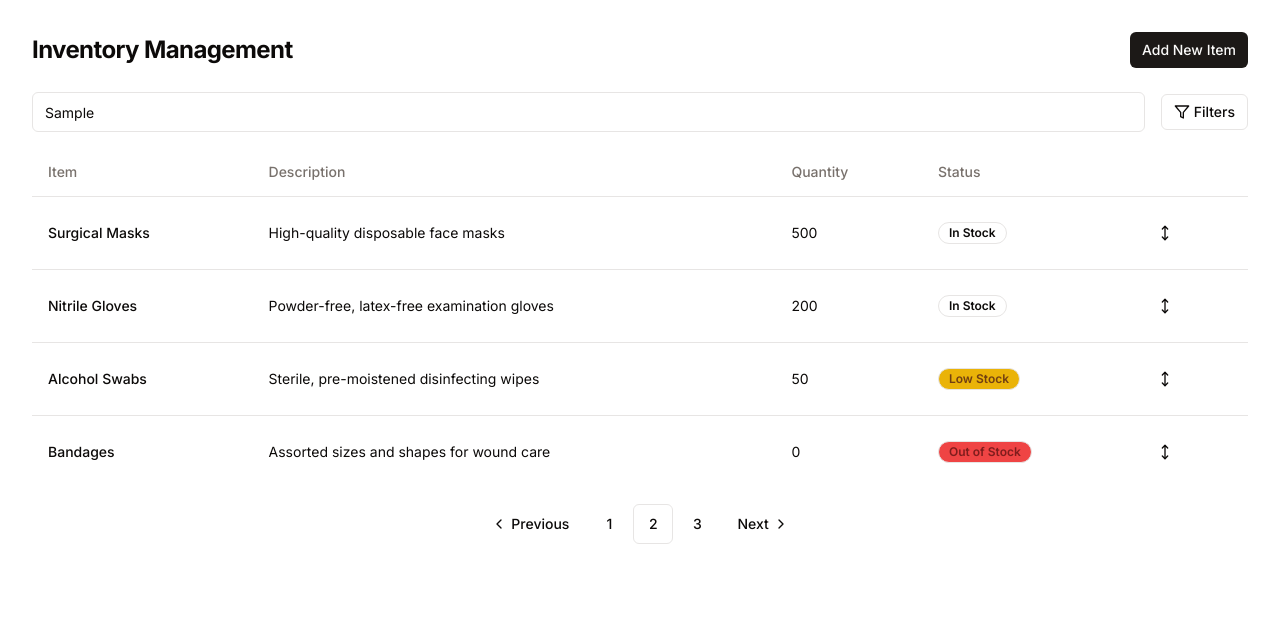
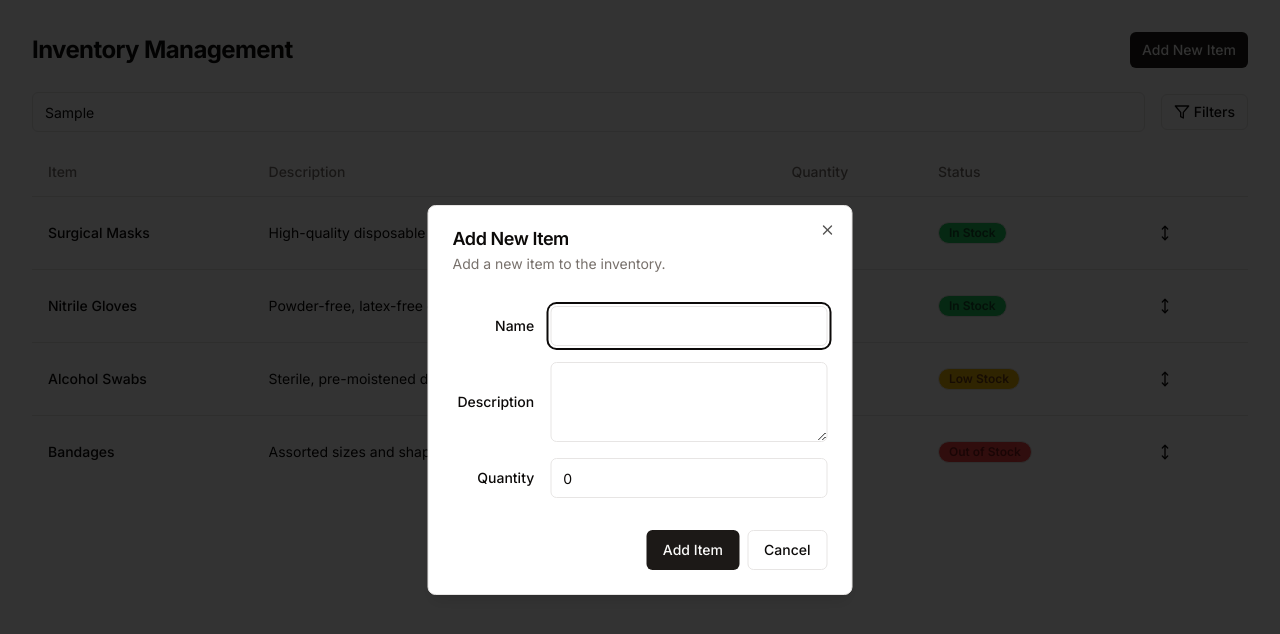
Before and after one commit to sahabji0P/sehatsarv, a Next.js app: page /Inventory in a window 1280 px wide. Both pictures are taken after typing "Sample" into the empty fields and a click on the button "Add New Item". Shown: the top 634 px of the page. Built offline with nearby package versions, Linux system fonts and the light colour scheme.

Commit message:
Adding functionalities in Inventory Page

```diff
--- a/app/Inventory/page.tsx
+++ b/app/Inventory/page.tsx
@@ -1,17 +1,127 @@
 
+"use client"
+
+import { useState } from "react"
 import { Button } from "@/components/ui/button"
 import { Input } from "@/components/ui/input"
 import { DropdownMenu, DropdownMenuTrigger, DropdownMenuContent, DropdownMenuLabel, DropdownMenuSeparator, DropdownMenuCheckboxItem, DropdownMenuItem } from "@/components/ui/dropdown-menu"
 import { Table, TableHeader, TableRow, TableHead, TableBody, TableCell } from "@/components/ui/table"
 import { Badge } from "@/components/ui/badge"
 import { Pagination, PaginationContent, PaginationItem, PaginationPrevious, PaginationLink, PaginationNext } from "@/components/ui/pagination"
+import { Dialog, DialogContent, DialogHeader, DialogTitle, DialogDescription, DialogFooter, DialogClose } from "@/components/ui/dialog"
+import { Label } from "@/components/ui/label"
+import { Textarea } from "@/components/ui/textarea"
+
+
+const generateId = () => {
+  return Math.random().toString(36).substr(2, 9)
+}
 
 export default function Component() {
+  const [showModal, setShowModal] = useState(false)
+  const [items, setItems] = useState([
+    {
+      id: generateId(),
+      name: "Surgical Masks",
+      description: "High-quality disposable face masks",
+      quantity: 500,
+      status: "In Stock",
+    },
+    {
+      id: generateId(),
+      name: "Nitrile Gloves",
+      description: "Powder-free, latex-free examination gloves",
+      quantity: 200,
+      status: "In Stock",
+    },
+    {
+      id: generateId(),
+      name: "Alcohol Swabs",
+      description: "Sterile, pre-moistened disinfecting wipes",
+      quantity: 50,
+      status: "Low Stock",
+    },
+    {
+      id: generateId(),
+      name: "Bandages",
+      description: "Assorted sizes and shapes for wound care",
+      quantity: 0,
+      status: "Out of Stock",
+    },
+  ])
+  const [newItem, setNewItem] = useState({
+    id: "",
+    name: "",
+    description: "",
+    quantity: 0,
+  })
+
+  const [searchTerm, setSearchTerm] = useState("")
+
+
+  const handleAddItem = () => {
+    if (newItem.id) {
+      // Update the existing item
+      setItems(
+        items.map(item =>
+          item.id === newItem.id
+            ? {
+                ...item,
+                name: newItem.name,
+                description: newItem.description,
+                quantity: newItem.quantity,
+                status: newItem.quantity > 0 ? "In Stock" : "Out of Stock",
+              }
+            : item
+        )
+      );
+    } else {
+      // Add a new item
+      const id = generateId(); // Generate a new random id
+      setItems([
+        ...items,
+        {
+          id: id,
+          name: newItem.name,
+          description: newItem.description,
+          quantity: newItem.quantity,
+          status: newItem.quantity > 0 ? "In Stock" : "Out of Stock",
+        },
+      ]);
+    }
+
+
+    setNewItem({ id: "", name: "", description: "", quantity: 0 });
+    setShowModal(false);
+  };
+
+
+  const handleEditItem = (id: string) => {
+    const itemToEdit = items.find(item => item.id === id);
+    if (itemToEdit) {
+      setNewItem({
+        id: itemToEdit.id, // Keep the existing id
+        name: itemToEdit.name,
+        description: itemToEdit.description,
+        quantity: itemToEdit.quantity,
+      });
+      setShowModal(true); // Open the modal for editing
+    }
+  };
+
+
+  const handleDeleteItem = (id : string) => {
+    setItems(items.filter((item) => item.id !== id))
+  }
+
+
   return (
     <div className="flex flex-col gap-6 p-4 sm:p-6 md:p-8">
       <div className="flex items-center justify-between">
         <h1 className="text-2xl font-bold tracking-tight">Inventory Management</h1>
-        <Button size="sm">Add New Item</Button>
+        <Button size="sm" onClick={() => setShowModal(true)}>
+          Add New Item
+        </Button>
       </div>
       <div className="grid gap-4">
         <div className="flex items-center gap-4">
@@ -45,55 +155,23 @@
             </TableRow>
           </TableHeader>
           <TableBody>
-            <TableRow>
-              <TableCell className="font-medium">Surgical Masks</TableCell>
-              <TableCell>High-quality disposable face masks</TableCell>
-              <TableCell>500</TableCell>
+            {items.map((item) => (
+              <TableRow key={item.id}>
+                <TableCell className="font-medium">{item.name}</TableCell>
+                <TableCell>{item.description}</TableCell>
+                <TableCell>{item.quantity}</TableCell>
                 <TableCell>
-                <Badge variant="outline">In Stock</Badge>
-              </TableCell>
-              <TableCell>
-                <DropdownMenu>
-                  <DropdownMenuTrigger asChild>
-                    <Button aria-label="Item actions" size="icon" variant="ghost">
-                      <MoveVerticalIcon className="h-4 w-4" />
-                    </Button>
-                  </DropdownMenuTrigger>
-                  <DropdownMenuContent align="end">
-                    <DropdownMenuItem>Edit</DropdownMenuItem>
-                    <DropdownMenuItem>Delete</DropdownMenuItem>
-                  </DropdownMenuContent>
-                </DropdownMenu>
-              </TableCell>
-            </TableRow>
-            <TableRow>
-              <TableCell className="font-medium">Nitrile Gloves</TableCell>
-              <TableCell>Powder-free, latex-free examination gloves</TableCell>
-              <TableCell>200</TableCell>
-              <TableCell>
-                <Badge variant="outline">In Stock</Badge>
-              </TableCell>
-              <TableCell>
-                <DropdownMenu>
-                  <DropdownMenuTrigger asChild>
-                    <Button aria-label="Item actions" size="icon" variant="ghost">
-                      <MoveVerticalIcon className="h-4 w-4" />
-                    </Button>
-                  </DropdownMenuTrigger>
-                  <DropdownMenuContent align="end">
-                    <DropdownMenuItem>Edit</DropdownMenuItem>
-                    <DropdownMenuItem>Delete</DropdownMenuItem>
-                  </DropdownMenuContent>
-                </DropdownMenu>
-              </TableCell>
-            </TableRow>
-            <TableRow>
-              <TableCell className="font-medium">Alcohol Swabs</TableCell>
-              <TableCell>Sterile, pre-moistened disinfecting wipes</TableCell>
-              <TableCell>50</TableCell>
-              <TableCell>
-                <Badge variant="outline" className="bg-yellow-500 text-yellow-900">
-                  Low Stock
+                  <Badge
+                    variant="outline"
+                    className={`${
+                      item.status === "In Stock"
+                        ? "bg-green-500 text-green-900"
+                        : item.status === "Low Stock"
+                        ? "bg-yellow-500 text-yellow-900"
+                        : "bg-red-500 text-red-900"
+                    }`}
+                  >
+                    {item.status}
                   </Badge>
                 </TableCell>
                 <TableCell>
@@ -104,35 +182,13 @@
                       </Button>
                     </DropdownMenuTrigger>
                     <DropdownMenuContent align="end">
-                    <DropdownMenuItem>Edit</DropdownMenuItem>
-                    <DropdownMenuItem>Delete</DropdownMenuItem>
+                      <DropdownMenuItem onClick={() => handleEditItem(item.id)}>Edit</DropdownMenuItem>
+                      <DropdownMenuItem onClick={() => handleDeleteItem(item.id)}>Delete</DropdownMenuItem>
                     </DropdownMenuContent>
                   </DropdownMenu>
                 </TableCell>
               </TableRow>
-            <TableRow>
-              <TableCell className="font-medium">Bandages</TableCell>
-              <TableCell>Assorted sizes and shapes for wound care</TableCell>
-              <TableCell>0</TableCell>
-              <TableCell>
-                <Badge variant="outline" className="bg-red-500 text-red-900">
-                  Out of Stock
-                </Badge>
-              </TableCell>
-              <TableCell>
-                <DropdownMenu>
-                  <DropdownMenuTrigger asChild>
-                    <Button aria-label="Item actions" size="icon" variant="ghost">
-                      <MoveVerticalIcon className="h-4 w-4" />
-                    </Button>
-                  </DropdownMenuTrigger>
-                  <DropdownMenuContent align="end">
-                    <DropdownMenuItem>Edit</DropdownMenuItem>
-                    <DropdownMenuItem>Delete</DropdownMenuItem>
-                  </DropdownMenuContent>
-                </DropdownMenu>
-              </TableCell>
-            </TableRow>
+            ))}
           </TableBody>
         </Table>
         <Pagination>
@@ -157,6 +213,60 @@
           </PaginationContent>
         </Pagination>
       </div>
+      <Dialog open={showModal} onOpenChange={setShowModal}>
+        <DialogContent className="sm:max-w-[425px]">
+          <DialogHeader>
+            <DialogTitle>{newItem.id ? "Edit Item" : "Add New Item"}</DialogTitle>
+            <DialogDescription>
+              {newItem.id ? "Make changes to the item details." : "Add a new item to the inventory."}
+            </DialogDescription>
+          </DialogHeader>
+          <div className="grid gap-4 py-4">
+            <div className="grid grid-cols-4 items-center gap-4">
+              <Label htmlFor="name" className="text-right">
+                Name
+              </Label>
+              <Input
+                id="name"
+                value={newItem.name}
+                onChange={(e) => setNewItem({ ...newItem, name: e.target.value })}
+                className="col-span-3"
+              />
+            </div>
+            <div className="grid grid-cols-4 items-center gap-4">
+              <Label htmlFor="description" className="text-right">
+                Description
+              </Label>
+              <Textarea
+                id="description"
+                value={newItem.description}
+                onChange={(e) => setNewItem({ ...newItem, description: e.target.value })}
+                className="col-span-3"
+              />
+            </div>
+            <div className="grid grid-cols-4 items-center gap-4">
+              <Label htmlFor="quantity" className="text-right">
+                Quantity
+              </Label>
+              <Input
+                id="quantity"
+                type="number"
+                value={newItem.quantity}
+                onChange={(e) => setNewItem({ ...newItem, quantity: Number(e.target.value) })}
+                className="col-span-3"
+              />
+            </div>
+          </div>
+          <DialogFooter>
+            <Button type="submit" onClick={handleAddItem}>
+              {newItem.id ? "Save Changes" : "Add Item"}
+            </Button>
+            <div>
+              <Button variant="outline">Cancel</Button>
+            </div>
+          </DialogFooter>
+        </DialogContent>
+      </Dialog>
     </div>
   )
 }
--- /dev/null
+++ b/components/ui/dialog.tsx
@@ -0,0 +1,122 @@
+"use client"
+
+import * as React from "react"
+import * as DialogPrimitive from "@radix-ui/react-dialog"
+import { X } from "lucide-react"
+
+import { cn } from "@/lib/utils"
+
+const Dialog = DialogPrimitive.Root
+
+const DialogTrigger = DialogPrimitive.Trigger
+
+const DialogPortal = DialogPrimitive.Portal
+
+const DialogClose = DialogPrimitive.Close
+
+const DialogOverlay = React.forwardRef<
+  React.ElementRef<typeof DialogPrimitive.Overlay>,
+  React.ComponentPropsWithoutRef<typeof DialogPrimitive.Overlay>
+>(({ className, ...props }, ref) => (
+  <DialogPrimitive.Overlay
+    ref={ref}
+    className={cn(
+      "fixed inset-0 z-50 bg-black/80  data-[state=open]:animate-in data-[state=closed]:animate-out data-[state=closed]:fade-out-0 data-[state=open]:fade-in-0",
+      className
+    )}
+    {...props}
+  />
+))
+DialogOverlay.displayName = DialogPrimitive.Overlay.displayName
+
+const DialogContent = React.forwardRef<
+  React.ElementRef<typeof DialogPrimitive.Content>,
+  React.ComponentPropsWithoutRef<typeof DialogPrimitive.Content>
+>(({ className, children, ...props }, ref) => (
+  <DialogPortal>
+    <DialogOverlay />
+    <DialogPrimitive.Content
+      ref={ref}
+      className={cn(
+        "fixed left-[50%] top-[50%] z-50 grid w-full max-w-lg translate-x-[-50%] translate-y-[-50%] gap-4 border bg-background p-6 shadow-lg duration-200 data-[state=open]:animate-in data-[state=closed]:animate-out data-[state=closed]:fade-out-0 data-[state=open]:fade-in-0 data-[state=closed]:zoom-out-95 data-[state=open]:zoom-in-95 data-[state=closed]:slide-out-to-left-1/2 data-[state=closed]:slide-out-to-top-[48%] data-[state=open]:slide-in-from-left-1/2 data-[state=open]:slide-in-from-top-[48%] sm:rounded-lg",
+        className
+      )}
+      {...props}
+    >
+      {children}
+      <DialogPrimitive.Close className="absolute right-4 top-4 rounded-sm opacity-70 ring-offset-background transition-opacity hover:opacity-100 focus:outline-none focus:ring-2 focus:ring-ring focus:ring-offset-2 disabled:pointer-events-none data-[state=open]:bg-accent data-[state=open]:text-muted-foreground">
+        <X className="h-4 w-4" />
+        <span className="sr-only">Close</span>
+      </DialogPrimitive.Close>
+    </DialogPrimitive.Content>
+  </DialogPortal>
+))
+DialogContent.displayName = DialogPrimitive.Content.displayName
+
+const DialogHeader = ({
+  className,
+  ...props
+}: React.HTMLAttributes<HTMLDivElement>) => (
+  <div
+    className={cn(
+      "flex flex-col space-y-1.5 text-center sm:text-left",
+      className
+    )}
+    {...props}
+  />
+)
+DialogHeader.displayName = "DialogHeader"
+
+const DialogFooter = ({
+  className,
+  ...props
+}: React.HTMLAttributes<HTMLDivElement>) => (
+  <div
+    className={cn(
+      "flex flex-col-reverse sm:flex-row sm:justify-end sm:space-x-2",
+      className
+    )}
+    {...props}
+  />
+)
+DialogFooter.displayName = "DialogFooter"
+
+const DialogTitle = React.forwardRef<
+  React.ElementRef<typeof DialogPrimitive.Title>,
+  React.ComponentPropsWithoutRef<typeof DialogPrimitive.Title>
+>(({ className, ...props }, ref) => (
+  <DialogPrimitive.Title
+    ref={ref}
+    className={cn(
+      "text-lg font-semibold leading-none tracking-tight",
+      className
+    )}
+    {...props}
+  />
+))
+DialogTitle.displayName = DialogPrimitive.Title.displayName
+
+const DialogDescription = React.forwardRef<
+  React.ElementRef<typeof DialogPrimitive.Description>,
+  React.ComponentPropsWithoutRef<typeof DialogPrimitive.Description>
+>(({ className, ...props }, ref) => (
+  <DialogPrimitive.Description
+    ref={ref}
+    className={cn("text-sm text-muted-foreground", className)}
+    {...props}
+  />
+))
+DialogDescription.displayName = DialogPrimitive.Description.displayName
+
+export {
+  Dialog,
+  DialogPortal,
+  DialogOverlay,
+  DialogClose,
+  DialogTrigger,
+  DialogContent,
+  DialogHeader,
+  DialogFooter,
+  DialogTitle,
+  DialogDescription,
+}
--- /dev/null
+++ b/components/ui/label.tsx
@@ -0,0 +1,26 @@
+"use client"
+
+import * as React from "react"
+import * as LabelPrimitive from "@radix-ui/react-label"
+import { cva, type VariantProps } from "class-variance-authority"
+
+import { cn } from "@/lib/utils"
+
+const labelVariants = cva(
+  "text-sm font-medium leading-none peer-disabled:cursor-not-allowed peer-disabled:opacity-70"
+)
+
+const Label = React.forwardRef<
+  React.ElementRef<typeof LabelPrimitive.Root>,
+  React.ComponentPropsWithoutRef<typeof LabelPrimitive.Root> &
+    VariantProps<typeof labelVariants>
+>(({ className, ...props }, ref) => (
+  <LabelPrimitive.Root
+    ref={ref}
+    className={cn(labelVariants(), className)}
+    {...props}
+  />
+))
+Label.displayName = LabelPrimitive.Root.displayName
+
+export { Label }
--- /dev/null
+++ b/components/ui/textarea.tsx
@@ -0,0 +1,24 @@
+import * as React from "react"
+
+import { cn } from "@/lib/utils"
+
+export interface TextareaProps
+  extends React.TextareaHTMLAttributes<HTMLTextAreaElement> {}
+
+const Textarea = React.forwardRef<HTMLTextAreaElement, TextareaProps>(
+  ({ className, ...props }, ref) => {
+    return (
+      <textarea
+        className={cn(
+          "flex min-h-[80px] w-full rounded-md border border-input bg-background px-3 py-2 text-sm ring-offset-background placeholder:text-muted-foreground focus-visible:outline-none focus-visible:ring-2 focus-visible:ring-ring focus-visible:ring-offset-2 disabled:cursor-not-allowed disabled:opacity-50",
+          className
+        )}
+        ref={ref}
+        {...props}
+      />
+    )
+  }
+)
+Textarea.displayName = "Textarea"
+
+export { Textarea }
--- a/package.json
+++ b/package.json
@@ -10,7 +10,9 @@
   },
   "dependencies": {
     "@prisma/client": "^5.19.0",
+    "@radix-ui/react-dialog": "^1.1.1",
     "@radix-ui/react-dropdown-menu": "^2.1.1",
+    "@radix-ui/react-label": "^2.1.0",
     "@radix-ui/react-slot": "^1.1.0",
     "class-variance-authority": "^0.7.0",
     "clsx": "^2.1.1",
```
Also changed, not shown: 1 other file (tests, documents, lock files or other folders). Lines whose indentation alone changed are shown as unchanged.
